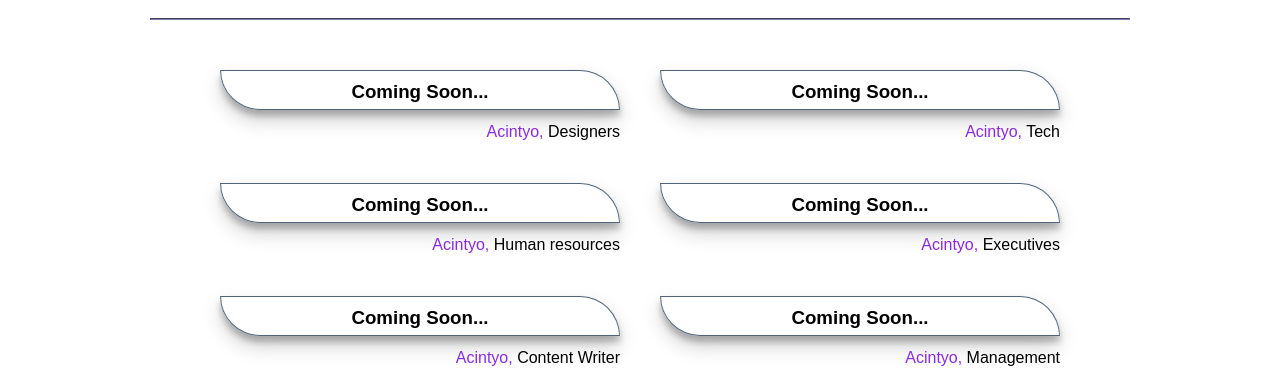
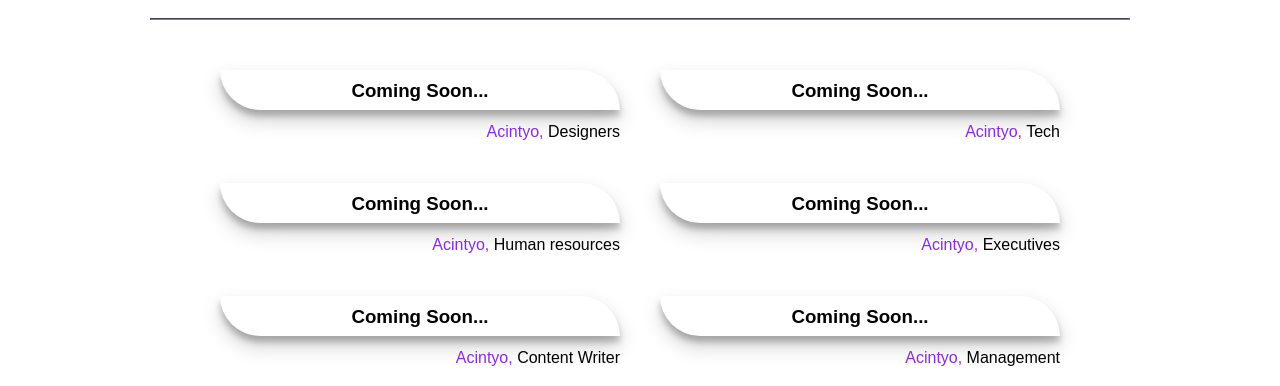
Before and after one commit to kiransrinivas694/Acintyo-Main-Project, a React (Create React App) app: page /careers in a window 1280 px wide. Shown: the part 337-723 px from the top of the page. Built offline with nearby package versions, Linux system fonts and the light colour scheme.

Commit message:
careers updated

```diff
--- a/src/components/pages/Careers/index.css
+++ b/src/components/pages/Careers/index.css
@@ -39,7 +39,7 @@
 .role-card {
     width: 100%;
     height: 40px;
-    border: solid 1px #51647a;
+    border: none;
     text-align: center;
     padding: 10px;
     border-bottom-left-radius: 40px;
```
